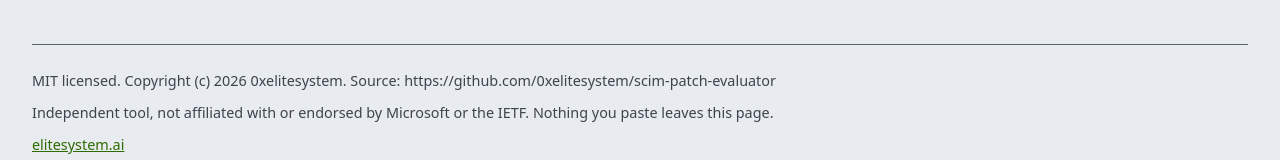
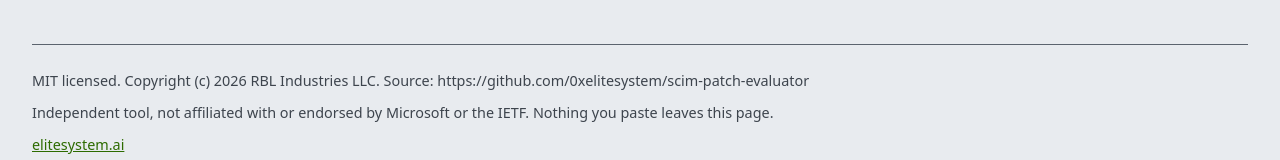
Before and after one commit to 0xelitesystem/scim-patch-evaluator, a plain HTML site: page index.html in a window 1280 px wide. Shown: the part 5655-5815 px from the top of the page. Drawn offline with Linux system fonts and the light colour scheme.

Commit message:
Name RBL Industries LLC as the copyright holder
- LICENSE: copyright holder is now RBL Industries LLC (year unchanged)
- README: licence line names the same holder as LICENSE
- Page or notice: copyright line names the same holder as LICENSE

```diff
--- a/index.html
+++ b/index.html
@@ -312,7 +312,7 @@ footer { margin-top: 3rem; padding-top: 1rem; border-top: 1px solid var(--muted)
 </main>
 
 <footer>
-  <p>MIT licensed. Copyright (c) 2026 0xelitesystem. Source: https://github.com/0xelitesystem/scim-patch-evaluator</p>
+  <p>MIT licensed. Copyright (c) 2026 RBL Industries LLC. Source: https://github.com/0xelitesystem/scim-patch-evaluator</p>
   <p>Independent tool, not affiliated with or endorsed by Microsoft or the IETF. Nothing you paste leaves this page.</p>
   <p><a href="https://elitesystem.ai">elitesystem.ai</a></p>
 </footer>
```
Also changed, not shown: 2 other files.
